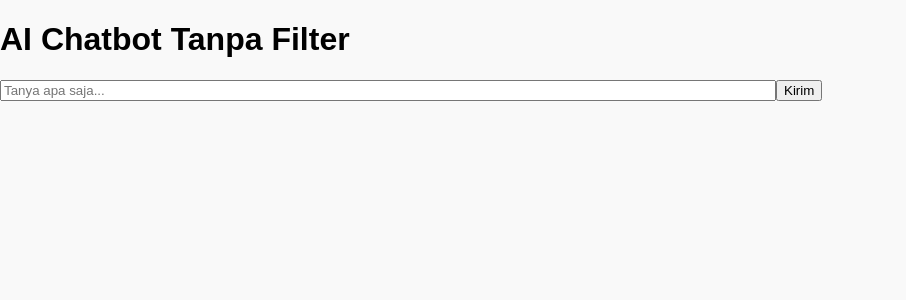
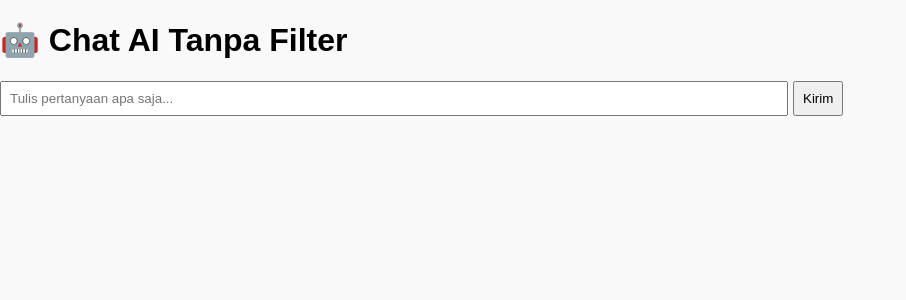
Before and after one commit to zyrex12/chat-ai-vercel-ready, a Next.js app: page / in a window 1280 px wide. Shown: the top 300 px of the page, without its empty margins (0-906 px from the left). Built offline with nearby package versions, Linux system fonts and the light colour scheme.

Commit message:
Update page.tsx

```diff
--- a/app/page.tsx
+++ b/app/page.tsx
@@ -4,8 +4,11 @@ import { useState } from 'react';
 export default function Home() {
   const [input, setInput] = useState('');
   const [chat, setChat] = useState<string[]>([]);
+  const [loading, setLoading] = useState(false);
 
   async function sendMessage() {
+    if (!input.trim()) return;
+    setLoading(true);
     const res = await fetch('/api/chat', {
       method: 'POST',
       headers: { 'Content-Type': 'application/json' },
@@ -14,18 +17,26 @@ export default function Home() {
     const data = await res.json();
     setChat(prev => [...prev, `🧑: ${input}`, `🤖: ${data.response}`]);
     setInput('');
+    setLoading(false);
   }
 
   return (
     <main>
-      <h1>AI Chatbot Tanpa Filter</h1>
+      <h1>🤖 Chat AI Tanpa Filter</h1>
       <div style={{ marginBottom: 10 }}>
-        <input value={input} onChange={e => setInput(e.target.value)} placeholder="Tanya apa saja..." style={{ width: '60%' }} />
-        <button onClick={sendMessage}>Kirim</button>
+        <input
+          value={input}
+          onChange={e => setInput(e.target.value)}
+          placeholder="Tulis pertanyaan apa saja..."
+          style={{ width: '60%', padding: 8 }}
+        />
+        <button onClick={sendMessage} disabled={loading} style={{ padding: 8, marginLeft: 5 }}>
+          {loading ? 'Mengirim...' : 'Kirim'}
+        </button>
       </div>
       <div>
         {chat.map((msg, i) => (
-          <p key={i}>{msg}</p>
+          <p key={i} style={{ whiteSpace: 'pre-wrap' }}>{msg}</p>
         ))}
       </div>
     </main>
```
